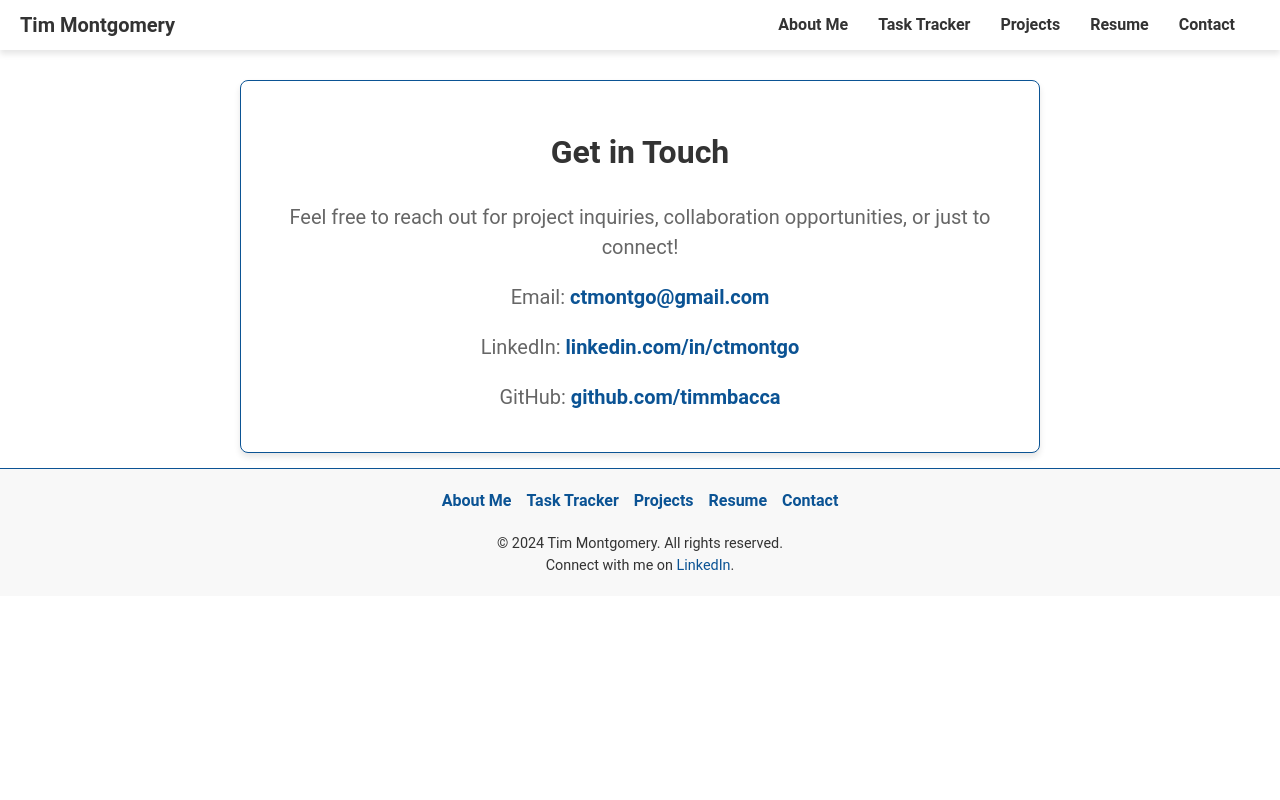
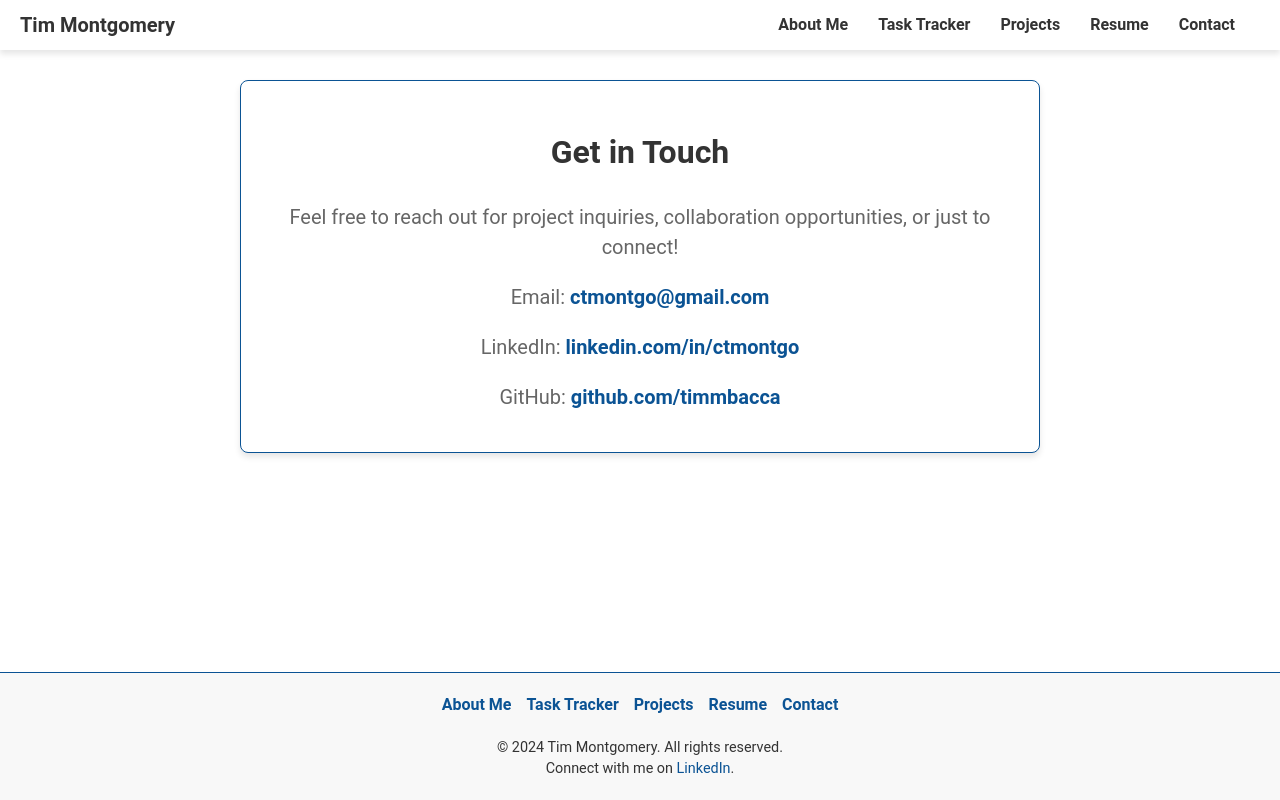
Before and after one commit to timmbacca/portfolioWorkMontgo, a React (Create React App) app in the folder taskListTimReact/frontend/: page /contact in a window 1280 px wide. Built offline with nearby package versions, Linux system fonts and the light colour scheme.

Commit message:
making sure footer stays at bottom

```diff
--- a/taskListTimReact/frontend/src/App.css
+++ b/taskListTimReact/frontend/src/App.css
@@ -1,8 +1,15 @@
-html, body, #root {
-  height: 100%;
+html, body {
+  height: 100%; /* Ensures the body takes the full height of the viewport */
   margin: 0;
+  padding: 0;
   display: flex;
   flex-direction: column;
+}
+
+#root {
+  display: flex;
+  flex-direction: column;
+  min-height: 100%; /* Ensures the root takes the full height of the viewport */
 }
 
 /* Ensure the body has a minimum width of 420px */
@@ -35,6 +42,7 @@ main {
 footer {
   flex-shrink: 0; /* Ensures the footer does not shrink */
   width: 100%; /* Ensures the footer spans the full width */
+  margin-top: auto; /* Pushes the footer to the bottom */
 }
 
 @import "~slick-carousel/slick/slick.css";
```
